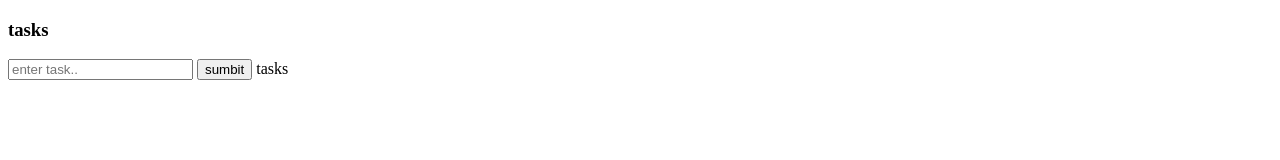
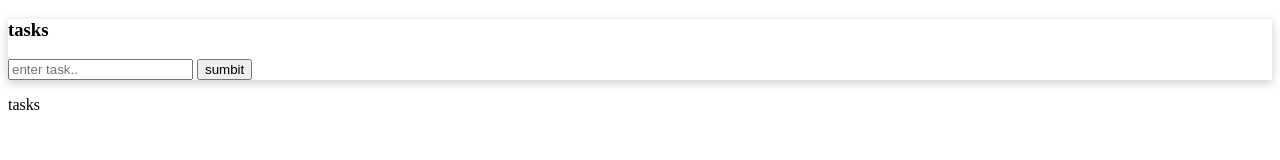
Before and after one commit to MicahBear/extension-basic, a browser extension: page index.html in a window 1280 px wide. Drawn offline with Linux system fonts and the light colour scheme.

Commit message:
update to css for box shadow

```diff
--- a/index.html
+++ b/index.html
@@ -4,6 +4,7 @@
     <meta charset="UTF-8" />
     <meta http-equiv="X-UA-Compatible" content="IE=edge" />
     <meta name="viewport" content="width=device-width, initial-scale=1.0" />
+    <link rel="stylesheet" href="style.css" />
     <title>Document</title>
   </head>
   <body>
@@ -14,9 +15,9 @@
           <!-- will have a list that automatically displays dynamically -->
           <input type="text" placeholder="enter task.." id="task=item" />
           <button id="add">sumbit</button>
-          <span id="toggle">tasks</span>
           <ul id="task-list"></ul>
         </div>
+        <span onclick="toggle_visibility('task-box')" id="toggle">tasks</span>
         <div id="time-weather-parent">
           <div id="time-container">
             <h1 id="time"></h1>
--- a/style.css
+++ b/style.css
@@ -0,0 +1,8 @@
+* {
+  box-sizing: border-box;
+}
+#task-box,
+time-weather-parent,
+weather-container {
+  box-shadow: 0 3px 10px rgb(0 0 0 / 0.2);
+}
--- a/tasks.js
+++ b/tasks.js
@@ -0,0 +1,7 @@
+function toggle_visibility(id) {
+    var e = document.getElementById(id);
+    if (e.style.display == 'block')
+        e.style.display = 'none';
+    else
+        e.style.display = 'block';
+}
```
